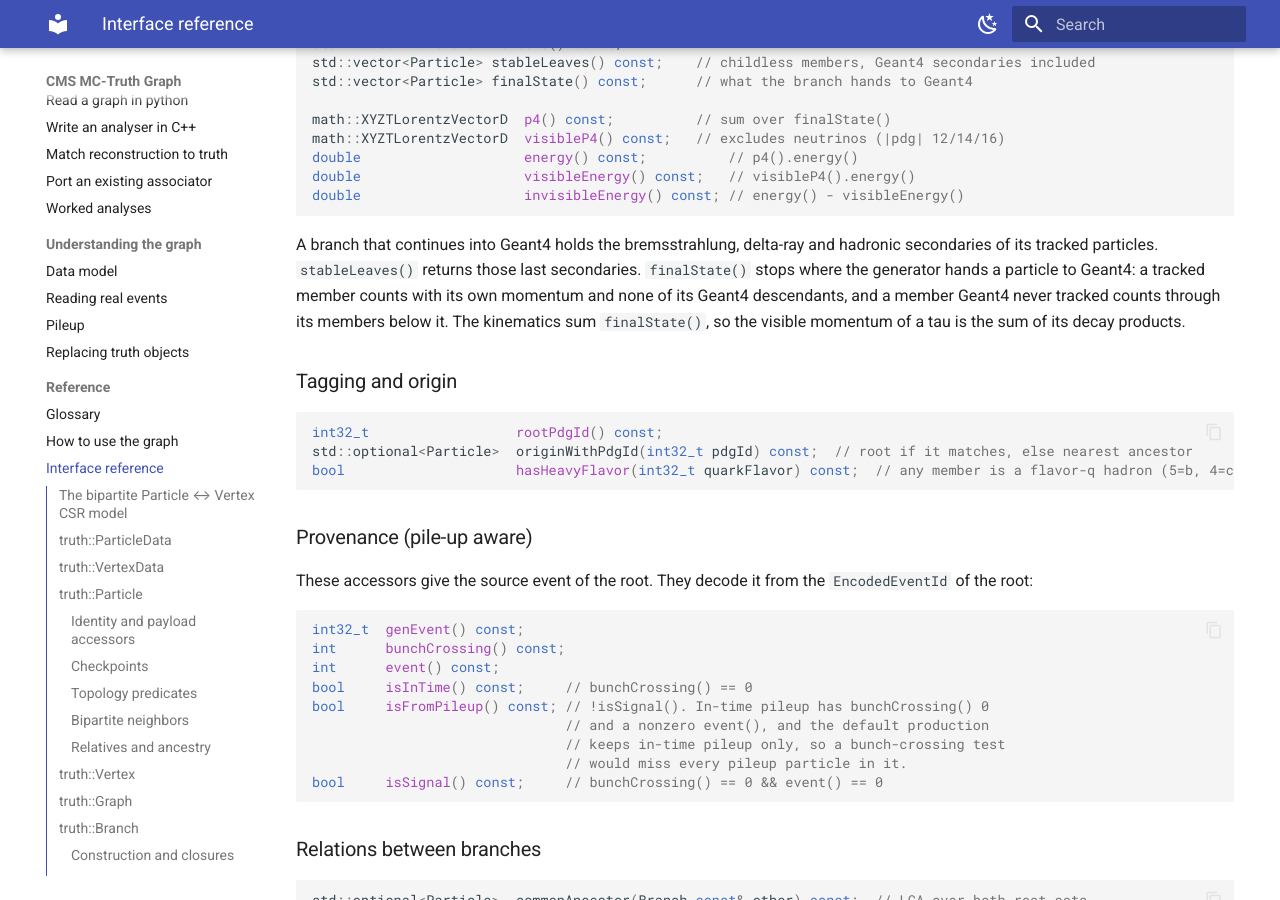
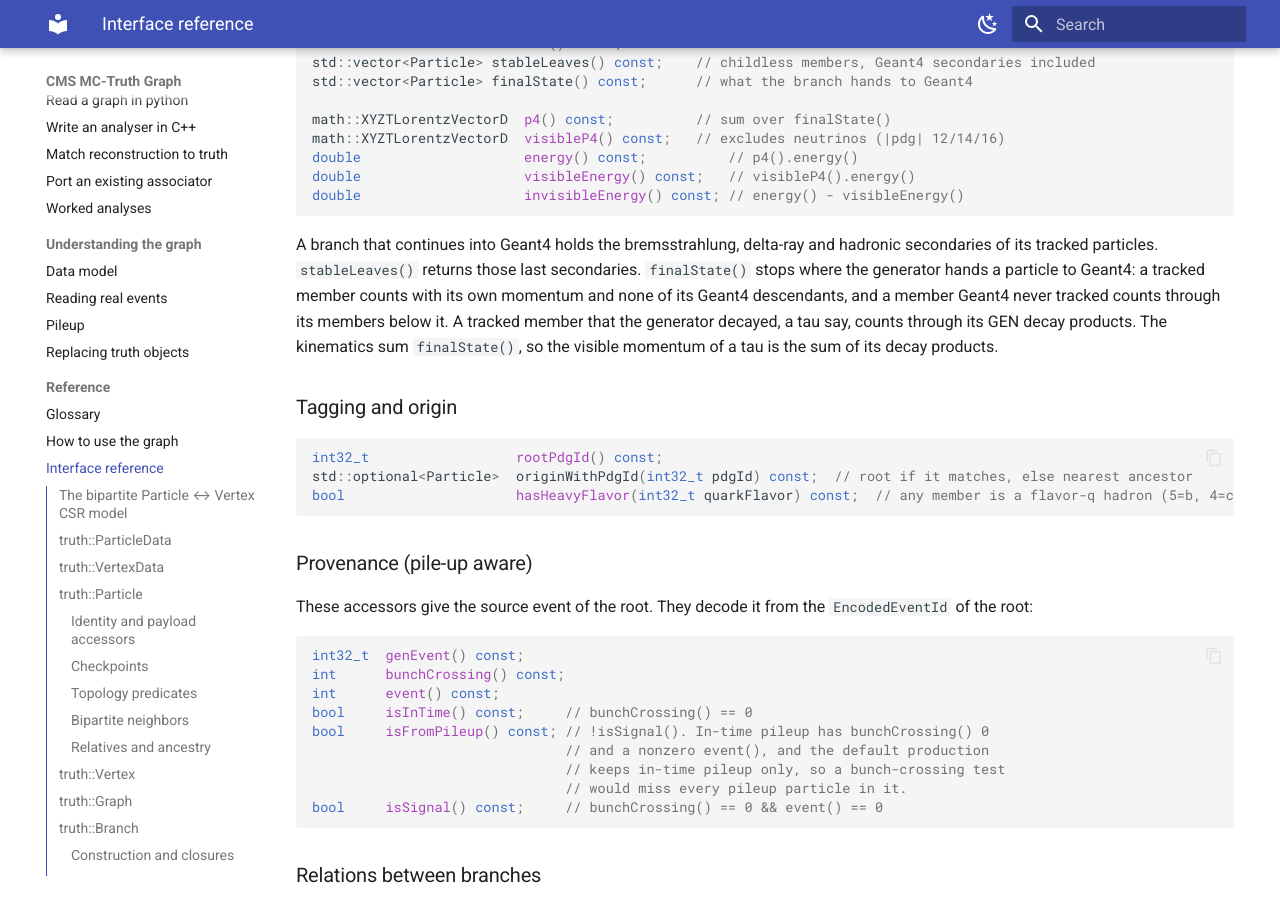
Before and after one commit to felicepantaleo/cms-truth-docs, an MkDocs documentation site: the page built from docs/interface.md, in a window 1280 px wide and 900 px high, scrolled down 7608 px. Built offline with MkDocs 1.6.1 and Material for MkDocs 9.7.7, drawn with Linux system fonts in a browser that asks for light colours.

Commit message:
interface: finalState follows the GEN decay of a tracked particle

```diff
--- a/docs/interface.md
+++ b/docs/interface.md
@@ -337,7 +337,8 @@ A branch that continues into Geant4 holds the bremsstrahlung, delta-ray and hadr
 secondaries of its tracked particles. `stableLeaves()` returns those last secondaries.
 `finalState()` stops where the generator hands a particle to Geant4: a tracked member
 counts with its own momentum and none of its Geant4 descendants, and a member Geant4
-never tracked counts through its members below it. The kinematics sum `finalState()`,
+never tracked counts through its members below it. A tracked member that the generator
+decayed, a tau say, counts through its GEN decay products. The kinematics sum `finalState()`,
 so the visible momentum of a tau is the sum of its decay products.
 
 ### Tagging and origin
```
